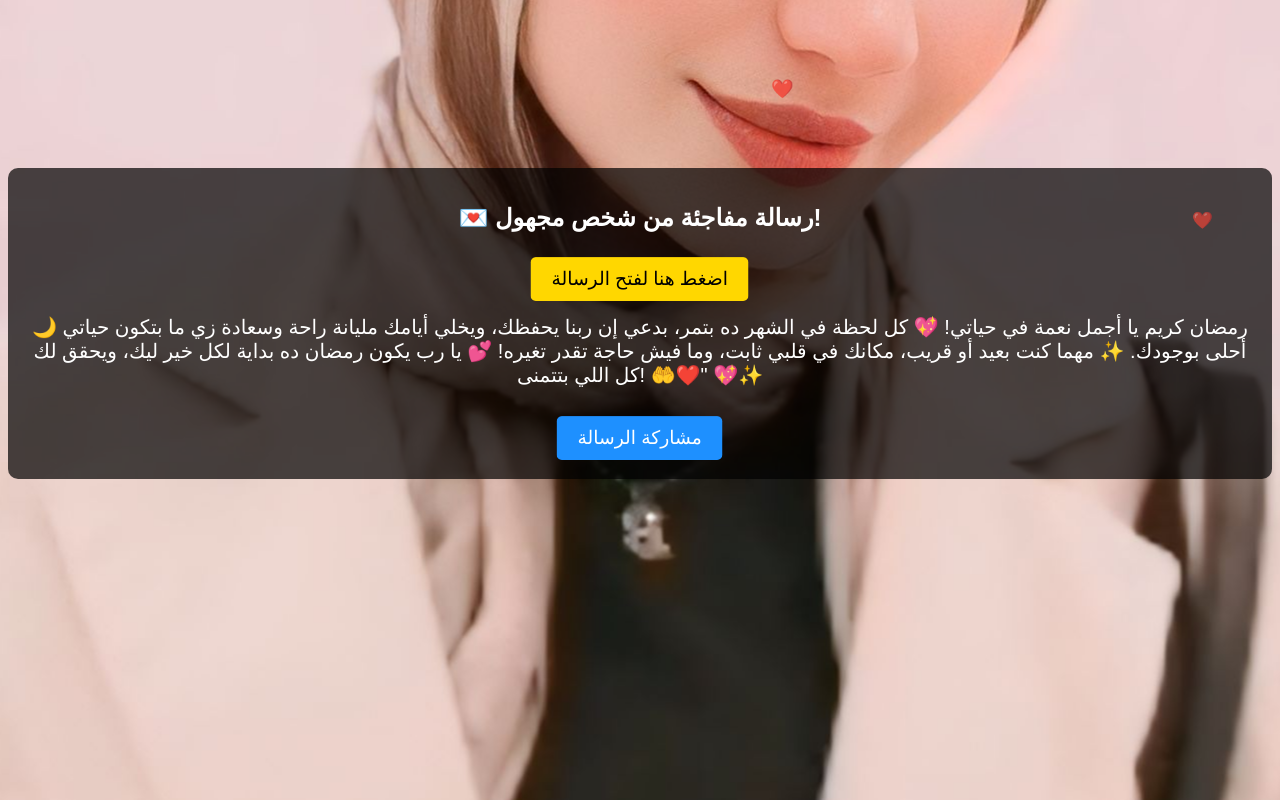
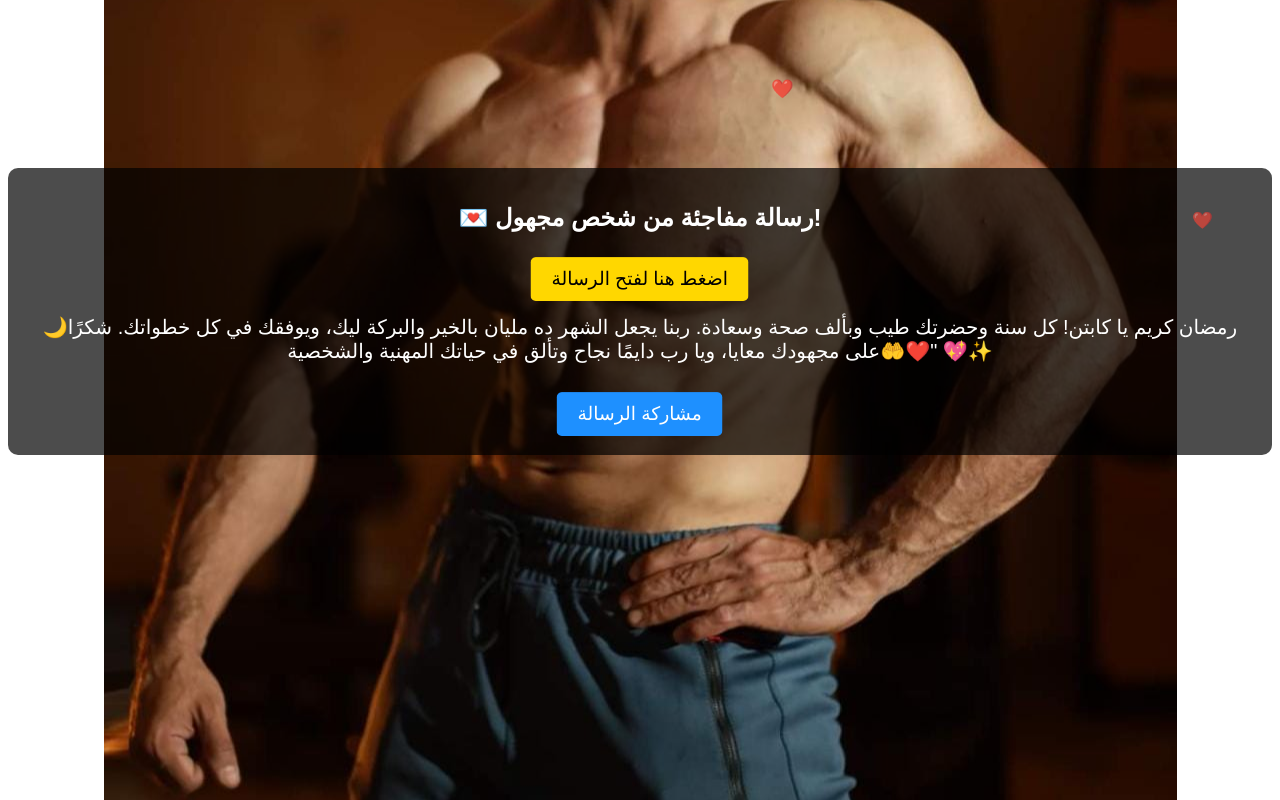
Before and after one commit to elsadq/Basmaa0, a plain HTML site: page index.html in a window 1280 px wide. Both pictures are taken after a click on the button "اضغط هنا لفتح الرسالة". Drawn offline with Linux system fonts and the light colour scheme.

Commit message:
Add files via upload

```diff
--- a/index.html
+++ b/index.html
@@ -387,7 +387,7 @@ https://www.soundhelix.com/examples/mp3/SoundHelix-Song-1.mp3
     <style>
         body {
             font-family: Arial, sans-serif;
-            background: url('images/WhatsApp\ Image\ 2025-02-23\ at\ 2.47.11\ PM\ \(1\).jpeg') no-repeat  center;
+            background: url('images/WhatsApp\ Image\ 2025-02-23\ at\ 4.39.35\ PM.jpeg') no-repeat  center;
             text-align: center;
             color: #ffffff;
 
@@ -485,7 +485,7 @@ https://www.soundhelix.com/examples/mp3/SoundHelix-Song-1.mp3
     <div class="container">
         <h1>💌 رسالة مفاجئة من <span id="senderName"></span>!</h1>
         <button id="openMessage">اضغط هنا لفتح الرسالة</button>
-        <p class="message" id="message">🌙 رمضان كريم يا أجمل نعمة في حياتي! 💖 كل لحظة في الشهر ده بتمر، بدعي إن ربنا يحفظك، ويخلي أيامك مليانة راحة وسعادة زي ما بتكون حياتي أحلى بوجودك. ✨ مهما كنت بعيد أو قريب، مكانك في قلبي ثابت، وما فيش حاجة تقدر تغيره! 💕 يا رب يكون رمضان ده بداية لكل خير ليك، ويحقق لك كل اللي بتتمنى! 🤲❤️"
+        <p class="message" id="message">🌙رمضان كريم يا كابتن! كل سنة وحضرتك طيب وبألف صحة وسعادة. ربنا يجعل الشهر ده مليان بالخير والبركة ليك، ويوفقك في كل خطواتك. شكرًا على مجهودك معايا، ويا رب دايمًا نجاح وتألق في حياتك المهنية والشخصية🤲❤️"
             💖✨</p>
         <button id="shareButton">مشاركة الرسالة</button>
     </div>
```
